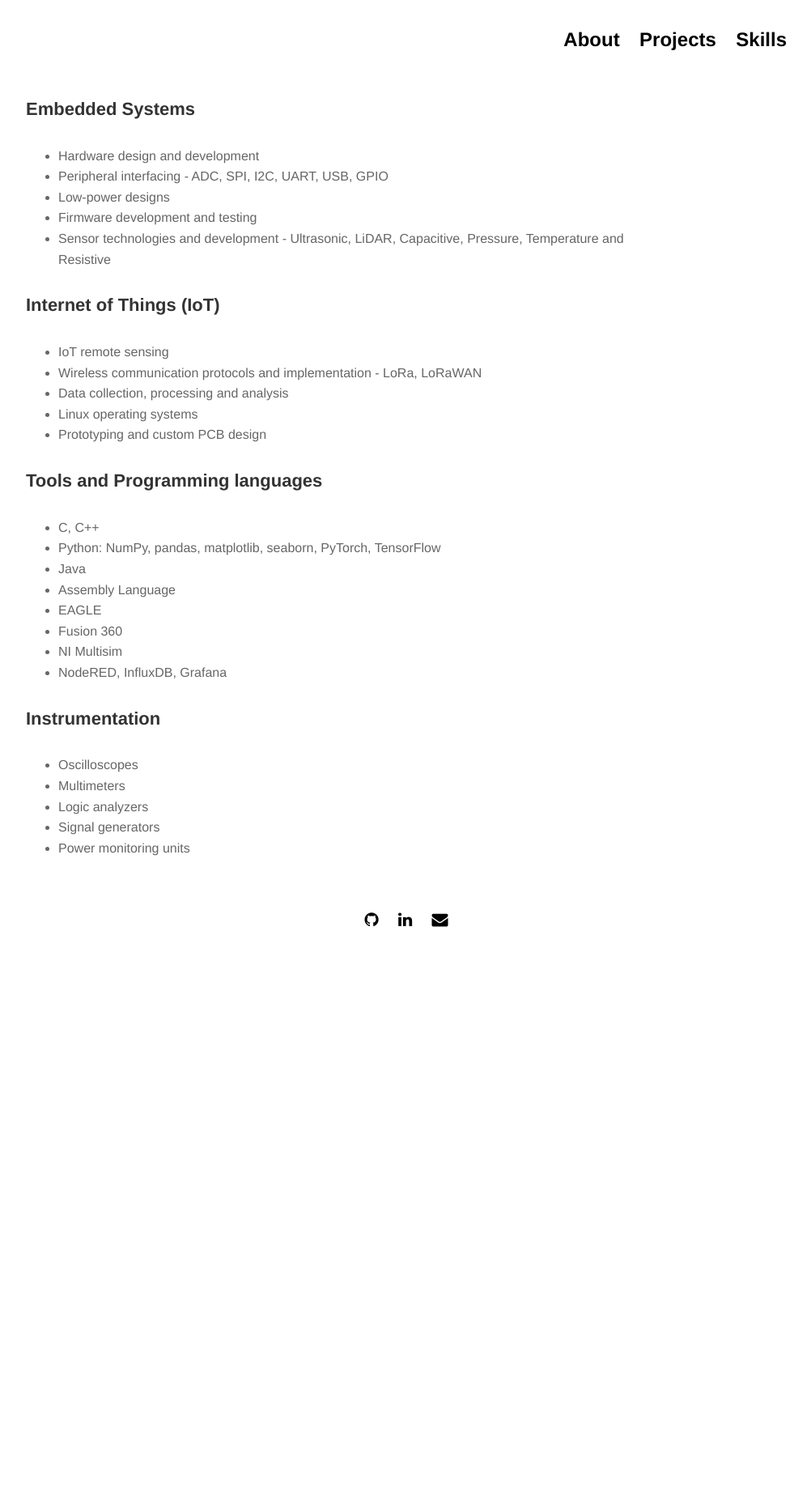
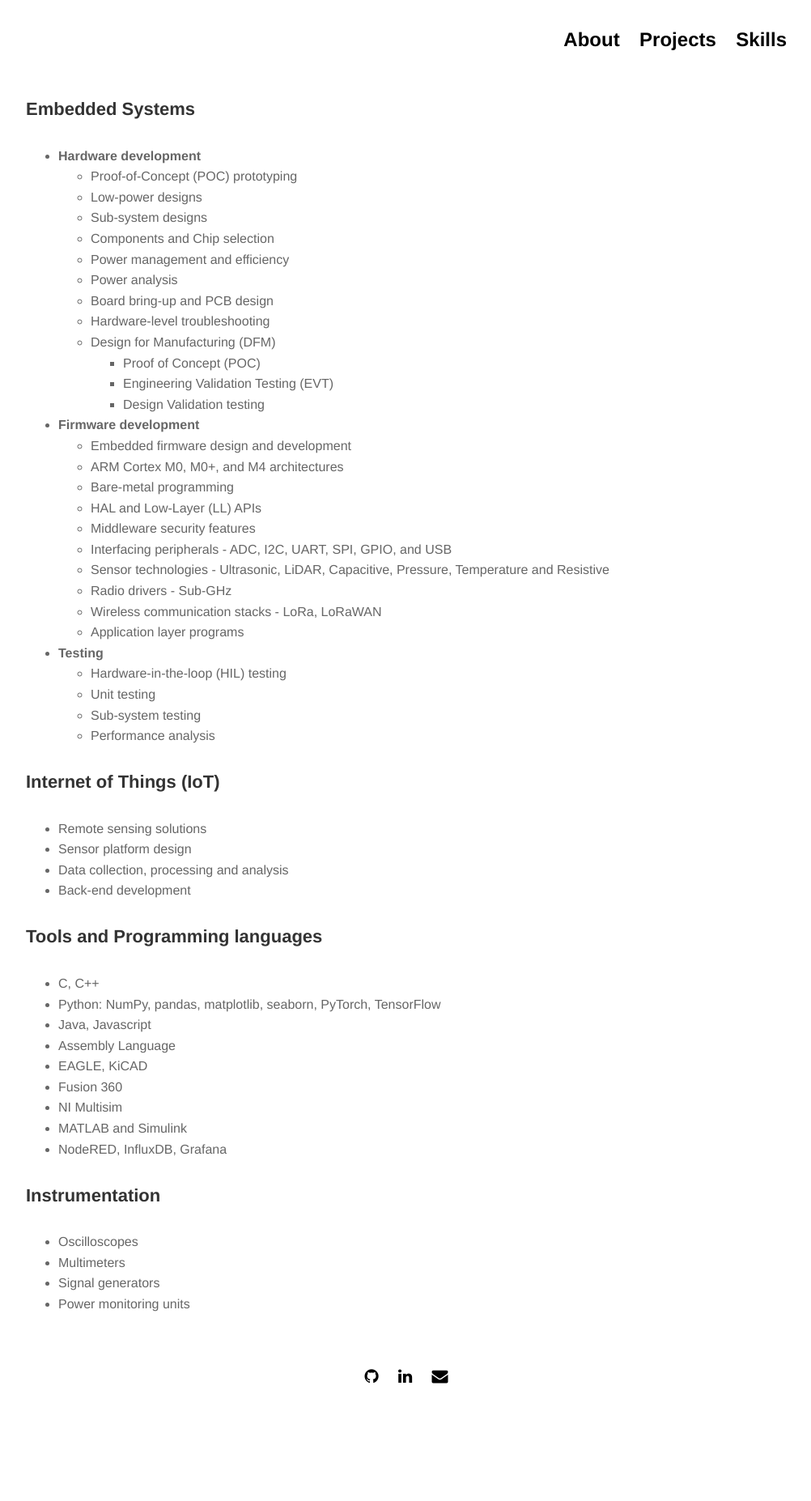
Before and after one commit to Praneethsvch/praneethsvch.github.io, a Jekyll site: the page built from pages/skills.md, in a window 1280 px wide. Shown: the whole page at 81% size, without its empty margins (138-1140 px from the left). Built offline with Jekyll 4.4.1, drawn with Linux system fonts in a browser that asks for light colours; nearby versions of some CDN libraries; before the commit the page ends 1290 px from its top, so only the background shows below that.

Commit message:
write-up

```diff
--- a/pages/skills.md
+++ b/pages/skills.md
@@ -5,35 +5,61 @@ permalink: /skills
 ---
 
 #### Embedded Systems
-- Hardware design and development
-- Peripheral interfacing - ADC, SPI, I2C, UART, USB, GPIO
-- Low-power designs
-- Firmware development and testing
-- Sensor technologies and development - Ultrasonic, LiDAR, Capacitive, Pressure, Temperature and Resistive
+
+- **Hardware development**
+	- Proof-of-Concept (POC) prototyping
+	- Low-power designs
+	- Sub-system designs
+	- Components and Chip selection
+	- Power management and efficiency
+	- Power analysis
+	- Board bring-up and PCB design
+	- Hardware-level troubleshooting
+	- Design for Manufacturing (DFM)
+		- Proof of Concept (POC)
+		- Engineering Validation Testing (EVT)
+		- Design Validation testing
+
+- **Firmware development**
+	- Embedded firmware design and development
+	- ARM Cortex M0, M0+, and M4 architectures
+	- Bare-metal programming
+	- HAL and Low-Layer (LL) APIs
+	- Middleware security features
+	- Interfacing peripherals - ADC, I2C, UART, SPI, GPIO, and USB
+	- Sensor technologies - Ultrasonic, LiDAR, Capacitive, Pressure, Temperature and Resistive
+	- Radio drivers - Sub-GHz
+	- Wireless communication stacks - LoRa, LoRaWAN
+	- Application layer programs
+
+- **Testing**
+	- Hardware-in-the-loop (HIL) testing
+	- Unit testing
+	- Sub-system testing
+	- Performance analysis
 
 #### Internet of Things (IoT)
 
-- IoT remote sensing
-- Wireless communication protocols and implementation - LoRa, LoRaWAN
+- Remote sensing solutions
+- Sensor platform design
 - Data collection, processing and analysis
-- Linux operating systems
-- Prototyping and custom PCB design
+- Back-end development
 
 #### Tools and Programming languages
 
 - C, C++
 - Python: NumPy, pandas, matplotlib, seaborn, PyTorch, TensorFlow
-- Java
+- Java, Javascript
 - Assembly Language
-- EAGLE
+- EAGLE, KiCAD
 - Fusion 360
 - NI Multisim
+- MATLAB and Simulink
 - NodeRED, InfluxDB, Grafana
 
 #### Instrumentation
 
 - Oscilloscopes
 - Multimeters
-- Logic analyzers
 - Signal generators
 - Power monitoring units
```
Also changed, not shown: pages/projects.md (+12 -10 lines), Gemfile.lock.
